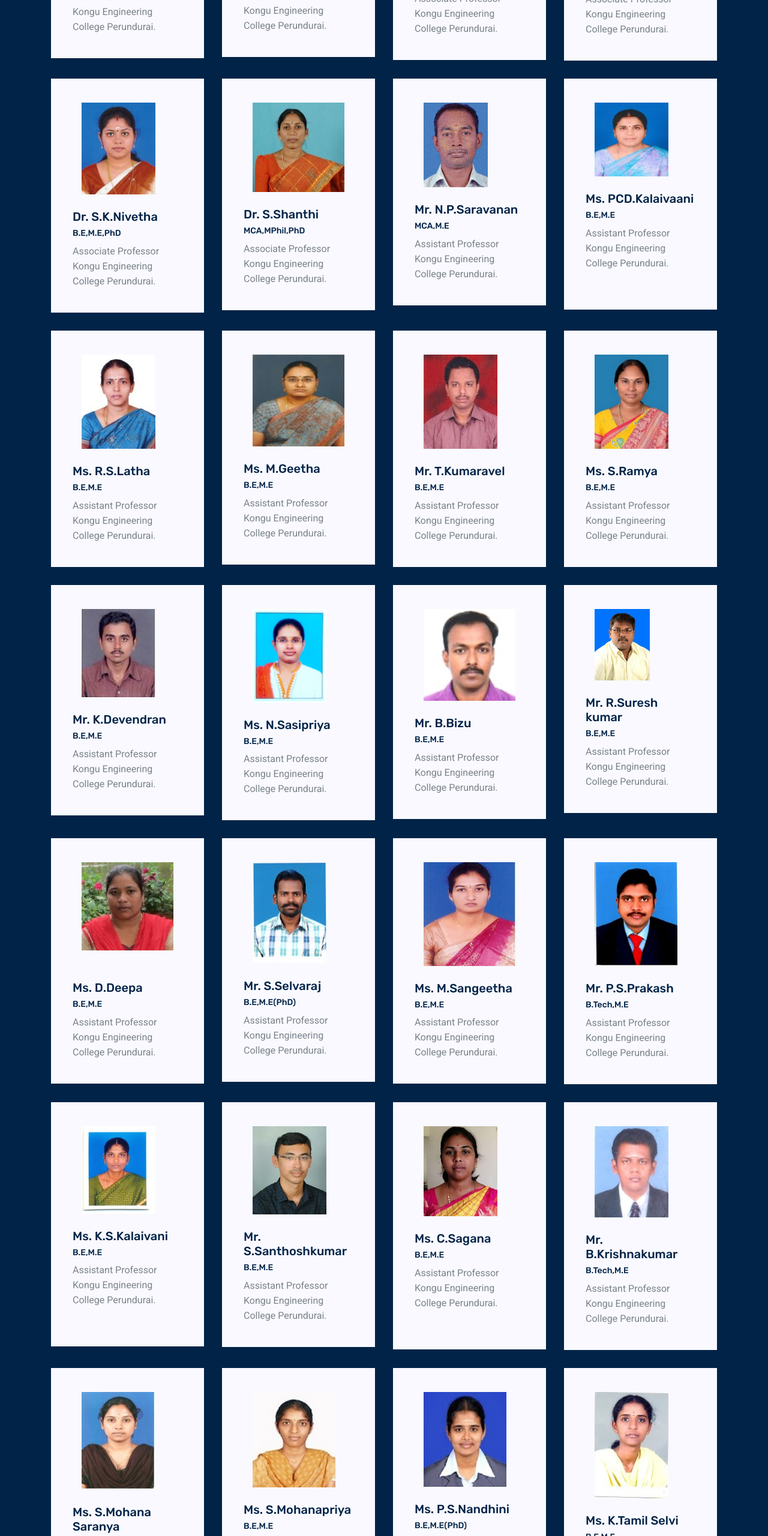
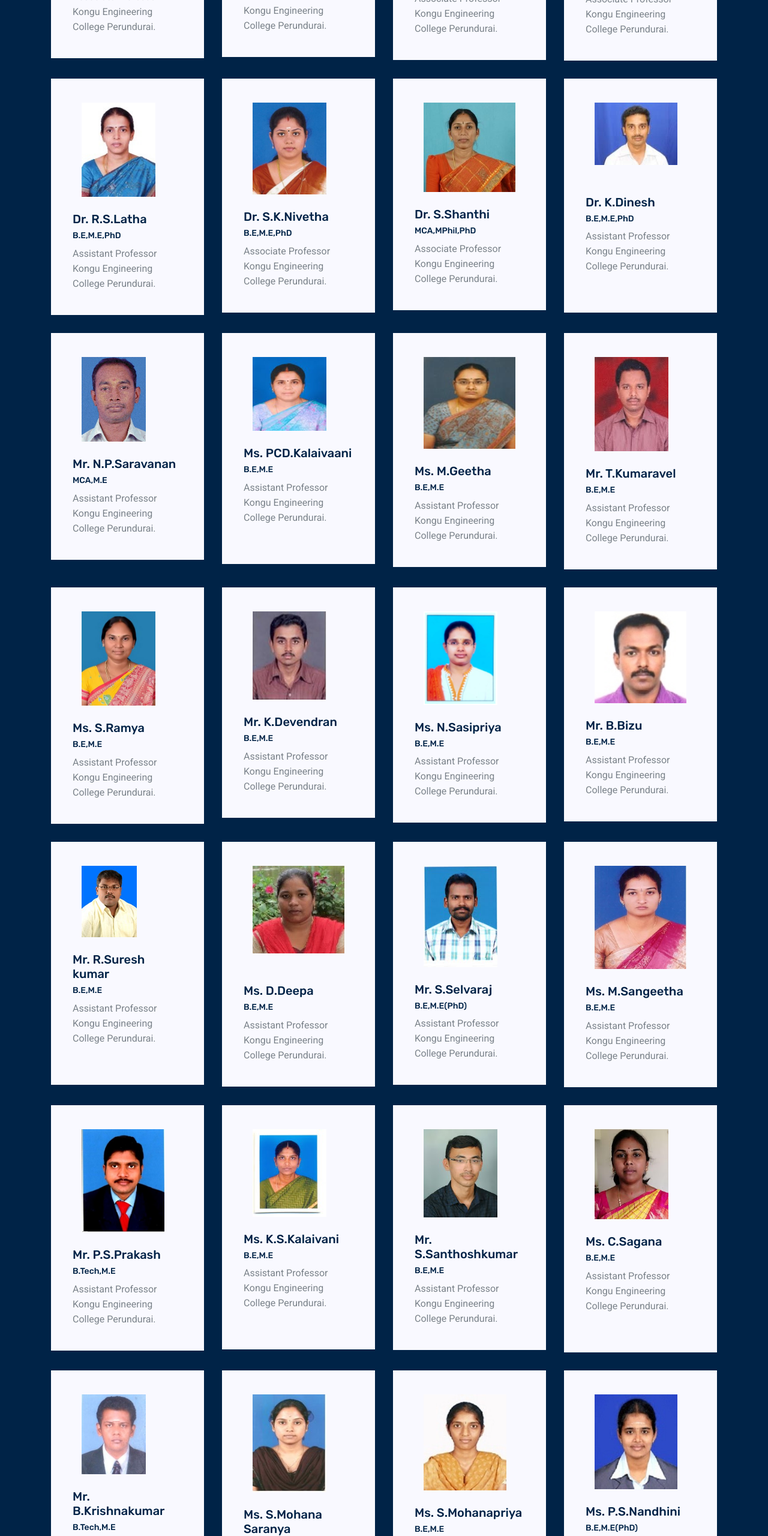
Before and after one commit to keccse/keccse.github.io, a plain HTML site: page faculty.html in a window 1280 px wide. Shown: the part 3680-6240 px from the top of the page at 60% size. Drawn offline with Linux system fonts and the light colour scheme; some packages are replaced by stand-ins of ours.

Commit message:
change dr

```diff
--- a/faculty.html
+++ b/faculty.html
@@ -502,6 +502,25 @@
             <div class="single_feature">
 
               <div class="desc">
+                <a href="https://sites.google.com/a/kongu.edu/latha/" target="_blank"><img class="col-lg-10 mg-4" src="img/19.jpg">
+                <br><br>
+                <h4>Dr. R.S.Latha</h4></a>
+                    <h6>B.E,M.E,PhD</h6>
+                    <p>
+                      Assistant Professor</p><P>
+                        Kongu Engineering College
+                      Perundurai.
+
+
+                    </p>
+               </div>
+            </div>
+          </div>
+
+<div class="col-lg-3 col-md-6">
+            <div class="single_feature">
+
+              <div class="desc">
                 <a href="https://sites.google.com/a/kongu.edu/nivetha/" target="_blank"><img class="col-lg-10 mg-4" src="img/15.jpg">
                 <br><br>
                 <h4>Dr. S.K.Nivetha</h4></a>
@@ -536,6 +555,24 @@
             <div class="single_feature">
 
               <div class="desc">
+                <a href="https://sites.google.com/a/kongu.edu/dinesh-cse/" target="_blank"><img class="col-lg-11 mg-4" src="img/42.jpg">
+                 <br><br><br>
+                <h4>Dr. K.Dinesh</h4></a>
+                    <h6>B.E,M.E,PhD</h6>
+                    <p>
+                      Assistant Professor</p><P>
+                        Kongu Engineering College
+                      Perundurai.
+
+
+                    </p><br></div>
+            </div>
+          </div>
+
+<div class="col-lg-3 col-md-6">
+            <div class="single_feature">
+
+              <div class="desc">
                 <a href="https://sites.google.com/a/kongu.edu/npsaravanan/" target="_blank"><img class="col-lg-9 mg-4" src="img/171.jpg">
                <br><br>
                 <h4>Mr. N.P.Saravanan</h4></a>
@@ -564,24 +601,6 @@
 
 
                     </p><br></div>
-            </div>
-          </div>
-<div class="col-lg-3 col-md-6">
-            <div class="single_feature">
-
-              <div class="desc">
-                <a href="https://sites.google.com/a/kongu.edu/latha/" target="_blank"><img class="col-lg-10 mg-4" src="img/19.jpg">
-                <br><br>
-                <h4>Ms. R.S.Latha</h4></a>
-                    <h6>B.E,M.E</h6>
-                    <p>
-                      Assistant Professor</p><P>
-                        Kongu Engineering College
-                      Perundurai.
-
-
-                    </p>
-               </div>
             </div>
           </div>
 <div class="col-lg-3 col-md-6">
@@ -700,7 +719,7 @@
                       Perundurai.
 
 
-                    </p></div>
+                    </p><br></div>
             </div>
           </div>
 <div class="col-lg-3 col-md-6">
@@ -826,7 +845,7 @@
             <div class="single_feature">
 
               <div class="desc">
-                <a href="https://sites.google.com/a/kongu.edu/krishnakumar/" target="_blank"><img class="col-lg-10 mg-4" src="img/34.jpg">
+                <a href="https://sites.google.com/a/kongu.edu/krishnakumar/" target="_blank"><img class="col-lg-9 mg-4" src="img/34.jpg">
                  <br><br>
                 <h4>Mr. B.Krishnakumar</h4></a>
                     <h6>B.Tech,M.E</h6>
@@ -836,7 +855,7 @@
                       Perundurai.
 
 
-                    </p></div>
+                    </p><br></div>
             </div>
           </div>
 <div class="col-lg-3 col-md-6">
@@ -894,8 +913,8 @@
             <div class="single_feature">
 
               <div class="desc">
-                <a href="https://sites.google.com/a/kongu.edu/tamilselvik-cse/" target="_blank"><img class="col-lg-10 mg-4" src="img/38.jpg">
-                 <br><br>
+                <a href="https://sites.google.com/a/kongu.edu/tamilselvik-cse/" target="_blank"><img class="col-lg-11 mg-4" src="img/38.jpg">
+                 <br>
                 <h4>Ms. K.Tamil Selvi</h4></a>
                     <h6>B.E,M.E</h6>
                     <p>
@@ -911,7 +930,7 @@
             <div class="single_feature">
 
               <div class="desc">
-                <a href="https://sites.google.com/a/kongu.edu/mkdharani-cse/" target="_blank"><img class="col-lg-10 mg-4" src="img/39.jpg">
+                <a href="https://sites.google.com/a/kongu.edu/mkdharani-cse/" target="_blank"><img class="col-lg-11 mg-4" src="img/39.jpg">
                  <br><br>
                 <h4>Ms. M.K.Dharani</h4></a>
                     <h6>B.E,M.E</h6>
@@ -938,7 +957,7 @@
                       Perundurai.
 
 
-                    </p></div>
+                    </p><br></div>
             </div>
           </div>
 <div class="col-lg-3 col-md-6">
@@ -955,23 +974,6 @@
                       Perundurai.
 
 
-                    </p></div>
-            </div>
-          </div>
-<div class="col-lg-3 col-md-6">
-            <div class="single_feature">
-
-              <div class="desc">
-                <a href="https://sites.google.com/a/kongu.edu/dinesh-cse/" target="_blank"><img class="col-lg-12 mg-4" src="img/42.jpg">
-                 <br><br><br>
-                <h4>Dr. K.Dinesh</h4></a>
-                    <h6>B.E,M.E,PhD</h6>
-                    <p>
-                      Assistant Professor</p><P>
-                        Kongu Engineering College
-                      Perundurai.
-
-
                     </p><br></div>
             </div>
           </div>
@@ -979,7 +981,7 @@
             <div class="single_feature">
 
               <div class="desc">
-                <img class="col-lg-10 mg-4" src="img/43.jpg">
+                <img class="col-lg-8 mg-4" src="img/43.jpg">
                  <br><br>
                 <h4>Ms. O.R.Deepa</h4>
                     <h6>B.E,M.E</h6>
```
